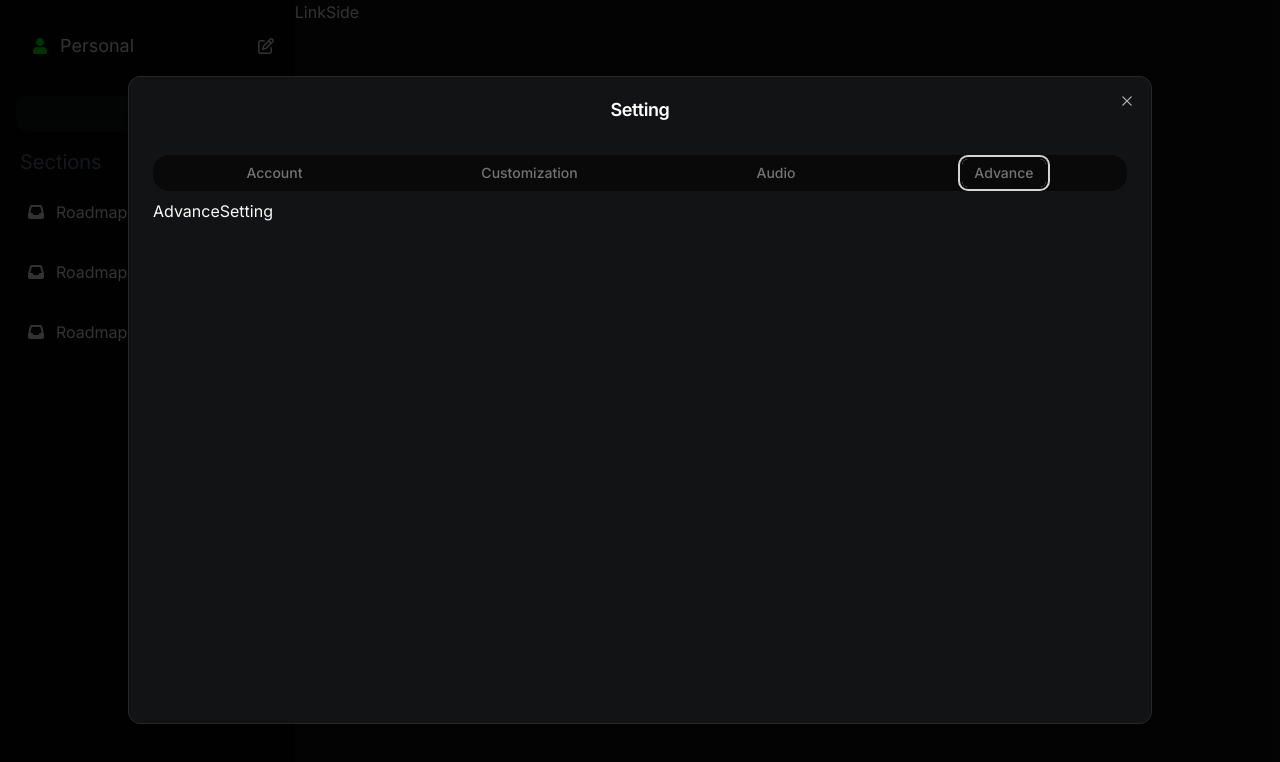
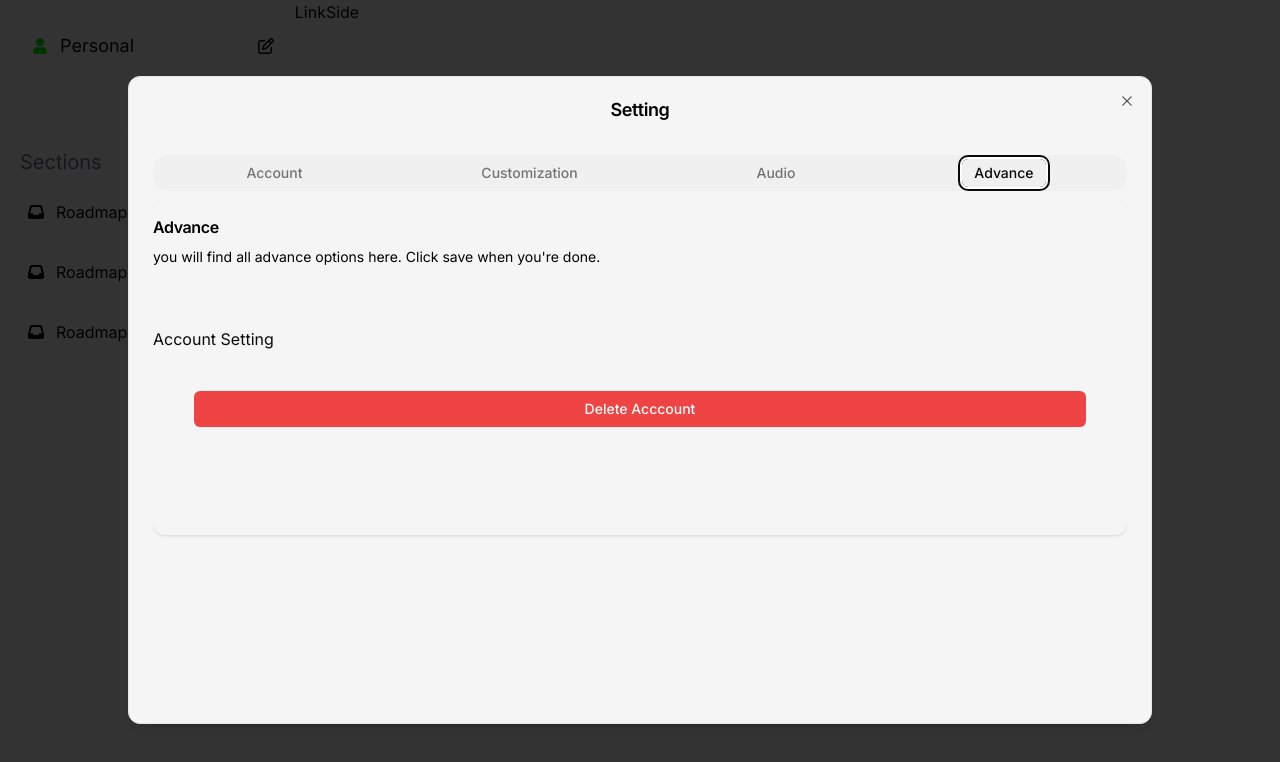
Before and after one commit to BlackdreamIO/SaasLinkManagement, a Next.js app: page /pages/app in a window 1280 px wide. Both pictures are taken after a click on the tab "Advance". Shown: the top 762 px of the page. Built offline with nearby package versions, Linux system fonts and the light colour scheme.

Commit message:
new hooks added

```diff
--- a/src/app/pages/app/(Layout)/LeftNavigation/(Personal)/(Tabs)/AdvanceSetting.tsx
+++ b/src/app/pages/app/(Layout)/LeftNavigation/(Personal)/(Tabs)/AdvanceSetting.tsx
@@ -1,10 +1,45 @@
 import { useState } from "react";
+
+import { Dialog, DialogContent, DialogDescription, DialogFooter, DialogHeader, DialogTitle, DialogTrigger } from "@/components/ui/dialog";
 import { Card, CardContent, CardDescription, CardFooter, CardHeader, CardTitle, } from "@/components/ui/card";
 import { Box, VStack, Text, HStack, Flex } from "@chakra-ui/react";
+import { Button } from "@/components/ui/button";
 
 export default function AdvanceSetting()
 {
+    const [openDeleteDialog, setOpenDeleteDialog] = useState(false);
+
     return (
-        <Box>AdvanceSetting</Box>
+        <Card className="!bg-transparent border-none">
+            <CardHeader className="space-y-3 p-0 py-5">
+                <CardTitle className="dark:text-white text-black">Advance</CardTitle>
+                <CardDescription className="dark:text-neutral-400 text-black">
+                    you will find all advance options here. Click save when you're done.
+                </CardDescription>
+            </CardHeader>
+            <CardContent className="space-y-2 p-0 mt-10 min-h-52">
+                <Box className="space-y-5">
+                    <Text>Account Setting</Text>
+                    <Box className="w-full dark:bg-theme-bgPrimary bg-opacity-20 py-5 flex justify-center">
+                        <Button variant={'destructive'} className="w-11/12" onClick={() => setOpenDeleteDialog(true)}>Delete Acccount</Button>
+                    </Box>
+                    <Dialog open={openDeleteDialog} onOpenChange={() => setOpenDeleteDialog(false)}>
+                        <DialogContent className="dark:bg-theme-bgTartiary rounded-xl">
+                            <DialogHeader>
+                                <DialogTitle className="dark:text-white text-black">Advance</DialogTitle>
+                            </DialogHeader>
+                            <DialogDescription>
+                                <DialogTitle className="dark:text-white text-black mb-2">Delete This Account</DialogTitle>
+                                <Text>Warning Once You've Delete The Account You Can Never Restore Your Data Back</Text>
+                            </DialogDescription>
+                            <DialogFooter className="flex-col">
+                                <Button onClick={() => setOpenDeleteDialog(false)} variant={'destructive'} className="my-2">Confirm</Button>
+                                <Button onClick={() => setOpenDeleteDialog(false)}>Cancell</Button>
+                            </DialogFooter>
+                        </DialogContent>
+                    </Dialog>
+                </Box>
+            </CardContent>
+        </Card>
     )
 }
--- a/src/app/pages/app/(Layout)/LeftNavigation/(Personal)/(Tabs)/CustomizationSetting.tsx
+++ b/src/app/pages/app/(Layout)/LeftNavigation/(Personal)/(Tabs)/CustomizationSetting.tsx
@@ -7,15 +7,17 @@ import Image from "next/image";
 import AppDarkThemeImage from '../../../../../../../../public/images/appDarkTheme.png';
 import AppLightThemeImage from '../../../../../../../../public/images/appLightTheme.png';
 import { AspectRatio } from "@/components/ui/aspect-ratio";
+import useTheme from "@/hook/useTheme";
+import useLocalStorage from "@/hook/useLocalStorage";
 
 export const CustomizationSetting = () => {
     const [currentTheme, setCurrentTheme] = useState('dark');
+    const [theme, setTheme] = useTheme({ theme : 'system' });
+    const [localStorageTheme ] = useLocalStorage('theme');
 
     useEffect(() => {
-        const isDarkTheme = document.body.classList.contains('dark');
-        setCurrentTheme( isDarkTheme ? 'dark' : 'light');
-    }, [currentTheme])
-
+        setCurrentTheme(theme);
+    }, [currentTheme, theme, localStorageTheme])
 
     return (
         <Card className="!bg-transparent border-none">
@@ -34,7 +36,8 @@ export const CustomizationSetting = () => {
                 <CardContent className="w-full space-y-4 p-0">
                     <Flex justifyContent={'center'} alignItems={'center'} className="flex-row max-md:flex-col space-x-3 max-md:space-x-0 max-md:space-y-3">
                         <Card className="w-6/12 max-md:w-full shadow-black shadow-lg border border-transparent hover:border-emerald-500 p-2 space-y-3
-                        max-sm:text-xs dark:bg-neutral-950 bg-theme-bgSecondaryLight">
+                        max-sm:text-xs dark:bg-neutral-950 bg-theme-bgSecondaryLight"
+                        onClick={() => setTheme('dark')}>
                             <CardTitle className={`${currentTheme == 'dark' ? 'dark:text-sky-500 text-sky-500' : 'dark:text-white text-black*'}`}>
                                 DARK THEME
                                 {
@@ -54,7 +57,8 @@ export const CustomizationSetting = () => {
                             </AspectRatio>
                         </Card>
                         <Card className="w-6/12 max-md:w-full shadow-black shadow-lg border border-transparent hover:border-emerald-500 p-2 space-y-3
-                        max-sm:text-xs dark:bg-neutral-950 bg-theme-bgSecondaryLight">
+                        max-sm:text-xs dark:bg-neutral-950 bg-theme-bgSecondaryLight"
+                        onClick={() => setTheme('light')}>
                             <CardTitle className={`${currentTheme == 'light' ? 'dark:text-sky-500 text-sky-500' : 'dark:text-white text-black'}`}>
                                 LIGHT THEME
                                 {
--- a/src/app/pages/app/(Layout)/LeftNavigation/(Personal)/Setting.tsx
+++ b/src/app/pages/app/(Layout)/LeftNavigation/(Personal)/Setting.tsx
@@ -40,7 +40,7 @@ export default function Setting(props : SettingProps)
                     <DialogTitle className="dark:text-white text-black">Setting</DialogTitle>
                 </DialogHeader>
 
-                <Tabs defaultValue="account" className="w-full mt-5">
+                <Tabs defaultValue="account" className="w-full mt-5 p-0">
                     <TabsList className="w-full flex flex-row justify-around max-md:justify-center max-sm:flex-wrap h-auto rounded-2xl dark:bg-theme-bgPrimary bg-theme-bgPrimaryLight">
                         <TabsTrigger className="!bg-transparent outline-none dark:text-neutral-500 dark:hover:text-white text-neutral-500 hover:text-black" value="account">Account</TabsTrigger>
                         <TabsTrigger className="!bg-transparent outline-none dark:text-neutral-500 dark:hover:text-white text-neutral-500 hover:text-black" value="customization">Customization</TabsTrigger>
--- a/src/app/pages/app/(layout)/AppLayout.tsx
+++ b/src/app/pages/app/(layout)/AppLayout.tsx
@@ -1,10 +1,15 @@
+'use client';
+
 import { Box, Flex } from "@chakra-ui/react";
 
 import LeftNavigation from "./LeftNavigation/LeftNavigation";
 import LinkSide from "./LinkSide/LinkSide";
+import useTheme from "@/hook/useTheme";
 
 export default function AppLayout()
 {
+    const [theme, setTheme] = useTheme({ theme : 'system' });
+
     return (
         <Flex dir="row" gap={5}>
             <LeftNavigation />
--- /dev/null
+++ b/src/hook/useLocalStorage.ts
@@ -0,0 +1,19 @@
+import { useState } from 'react';
+
+// generic type for the value stored in local storage
+type LocalStorageValue<T> = [T, (value: T) => void];
+
+export default function useLocalStorage<T>(key: string, initialValue?: T): LocalStorageValue<T>
+{
+    const storedValue = localStorage.getItem(key);
+    const initial = storedValue ? JSON.parse(storedValue) : initialValue;
+
+    const [value, setValue] = useState<T>(initial);
+
+    const updateValue = (newValue: T) => {
+        setValue(newValue);
+        localStorage.setItem(key, JSON.stringify(newValue));
+    }
+
+    return [value, updateValue] as const;
+}
--- a/src/hook/useTheme.ts
+++ b/src/hook/useTheme.ts
@@ -1,6 +1,28 @@
-import { useEffect } from "react";
+import { useEffect, useState } from "react";
+import useLocalStorage from "./useLocalStorage";
 
-export default function useTheme({theme='dark'} : { theme : 'dark' | 'light' | 'system' })
+type Theme = 'dark' | 'light' | 'system';
+
+export default function useTheme({theme='system'} : { theme : Theme })
 {
+    const [currentTheme, setCurrentTheme] = useState<Theme>(theme);
+    const [themeLocalStorage, setThemeLocalStorage] = useLocalStorage<Theme>('theme');
 
+    const resetClasslist = () => document.body.classList.value = '';
+    const addClasslist = (value : Theme) => document.body.classList.add(value);
+
+    useEffect(() => {
+        if(currentTheme == 'system') {
+            resetClasslist();
+            addClasslist(themeLocalStorage);
+        }
+        else {
+            resetClasslist();
+            addClasslist(currentTheme);
+            setCurrentTheme(currentTheme);
+            setThemeLocalStorage(currentTheme);
+        }
+    }, [currentTheme, theme])
+
+    return [currentTheme, setCurrentTheme] as const;
 }
```
